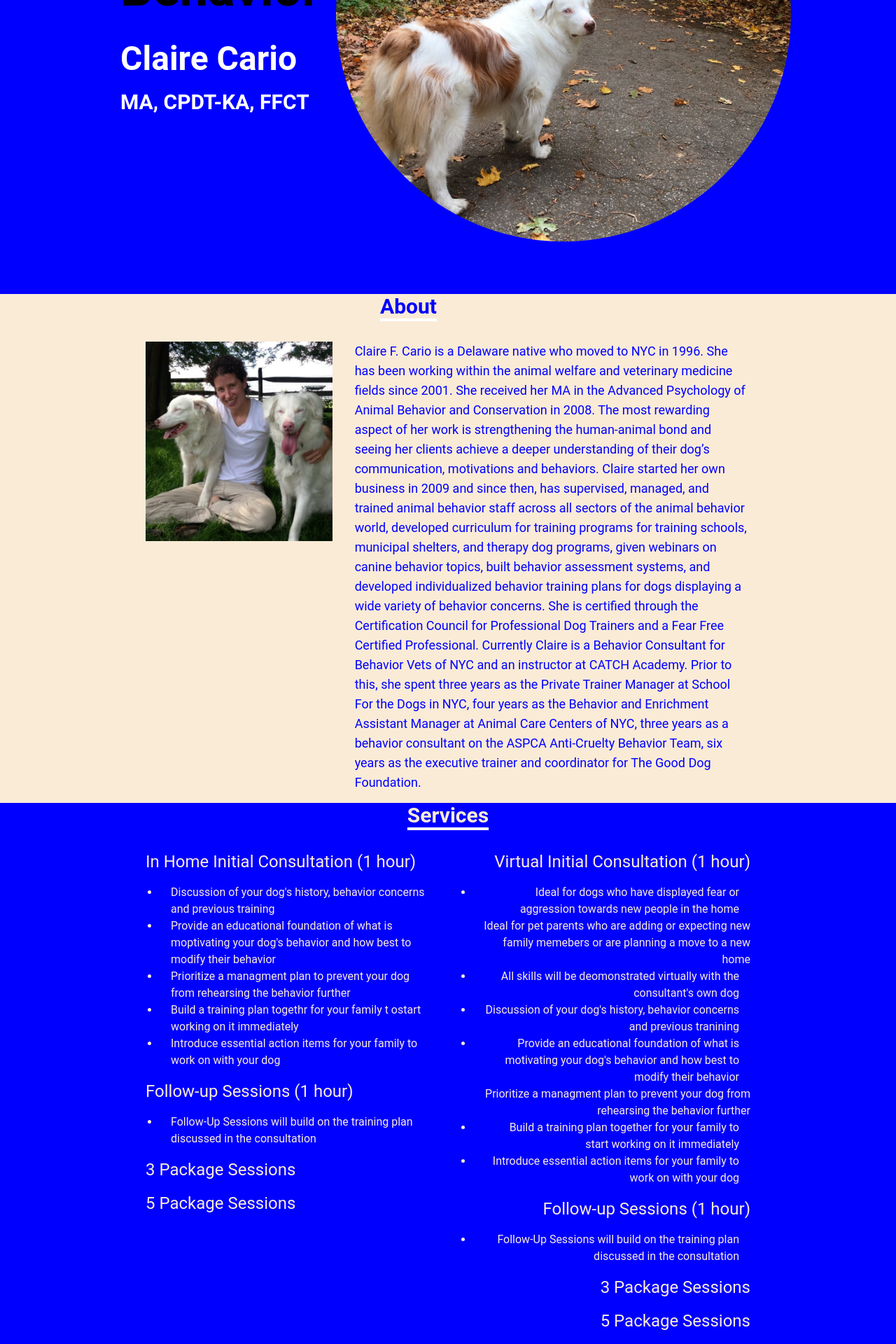
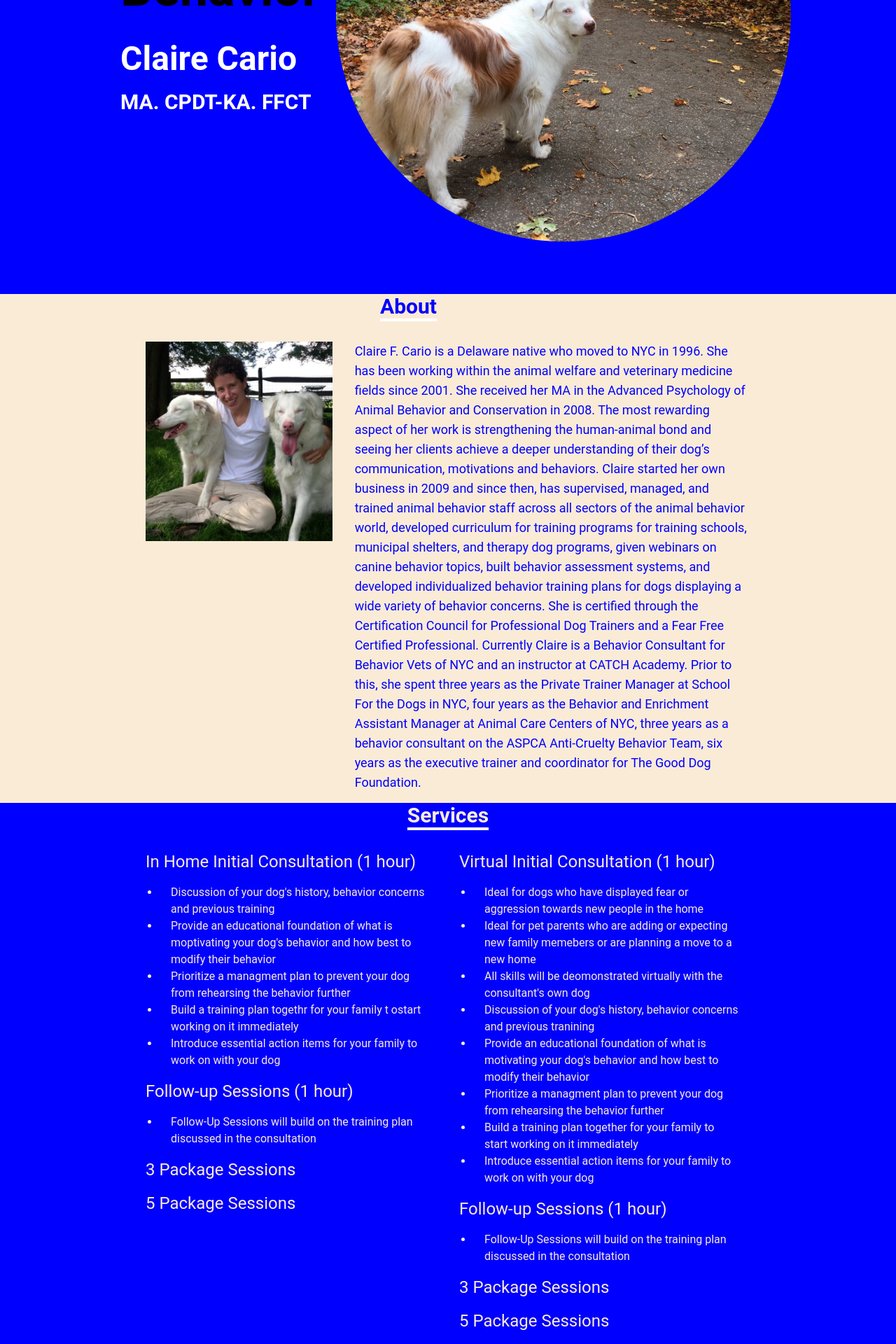
Before and after one commit to Kateattardo/Claire-Cario, a React (Create React App) app: page / in a window 1280 px wide. Shown: the part 380-2300 px from the top of the page at 70% size. Built offline with nearby package versions, Linux system fonts and the light colour scheme.

Commit message:
new name of business added to home page

```diff
--- a/src/components/Home.jsx
+++ b/src/components/Home.jsx
@@ -16,7 +16,7 @@ const Home = () => {
               Claire Cario
             </h2>
             <h2 className="text-4xl sm:text-3xl font-bold text-white">
-              MA, CPDT-KA, FFCT
+              MA. CPDT-KA. FFCT
             </h2>
           </div>
           {/* Circular Image */}
--- a/src/components/Services.jsx
+++ b/src/components/Services.jsx
@@ -51,7 +51,7 @@ const Services = () => {
           </div>
 
           {/* Virtual Rates Column */}
-          <div className="text-center sm:text-right">
+          <div className="text-center sm:text-left">
             <h1 className="text-2xl pb-4">
               Virtual Initial Consultation (1 hour)
             </h1>
@@ -60,10 +60,10 @@ const Services = () => {
                 Ideal for dogs who have displayed fear or aggression towards new
                 people in the home
               </li>
-              <lil>
+              <li>
                 Ideal for pet parents who are adding or expecting new family
                 memebers or are planning a move to a new home
-              </lil>
+              </li>
               <li>
                 All skills will be deomonstrated virtually with the consultant's
                 own dog
@@ -76,10 +76,10 @@ const Services = () => {
                 Provide an educational foundation of what is motivating your
                 dog's behavior and how best to modify their behavior
               </li>
-              <lil>
+              <li>
                 Prioritize a managment plan to prevent your dog from rehearsing
                 the behavior further
-              </lil>
+              </li>
               <li>
                 Build a training plan together for your family to start working
                 on it immediately
```
